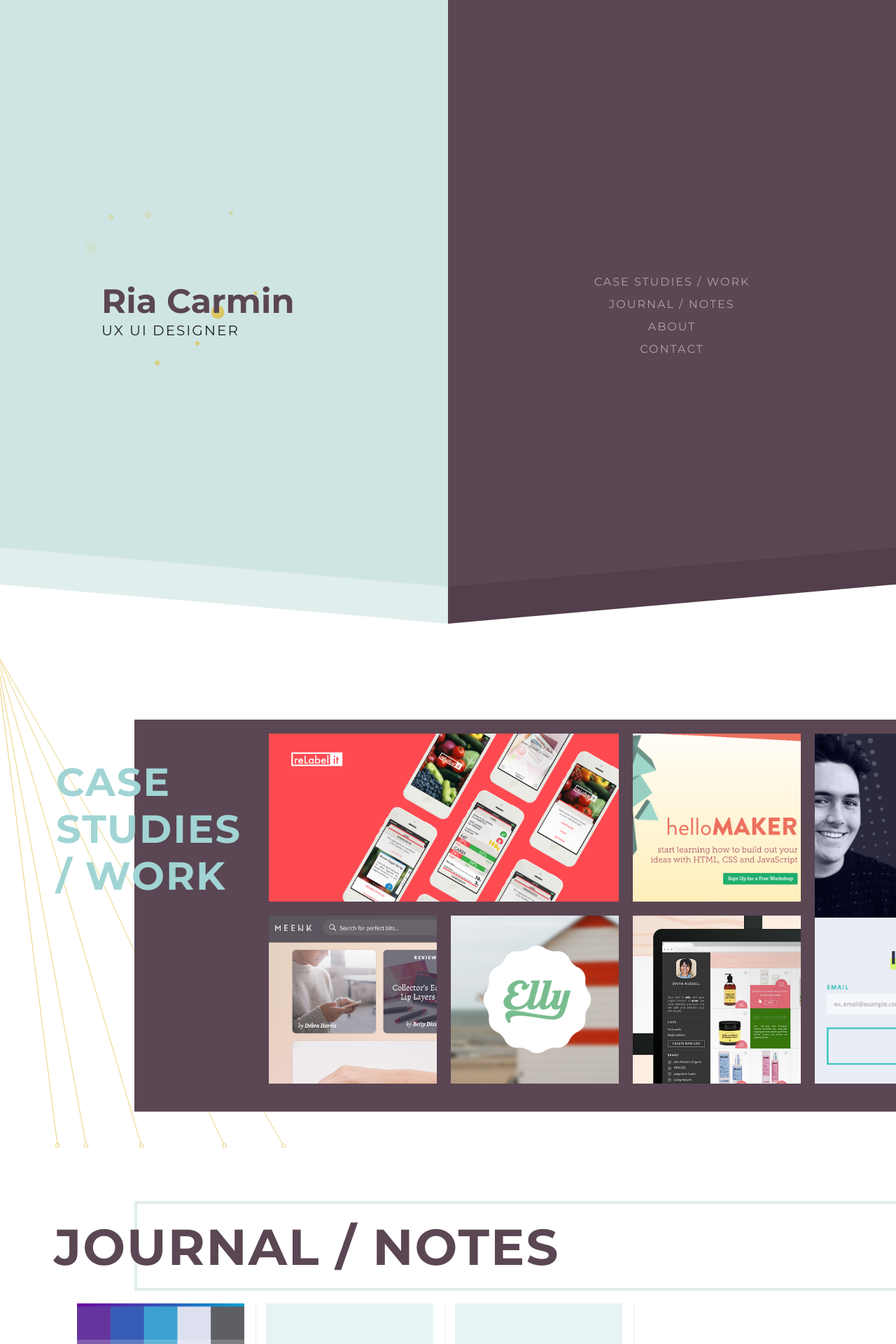
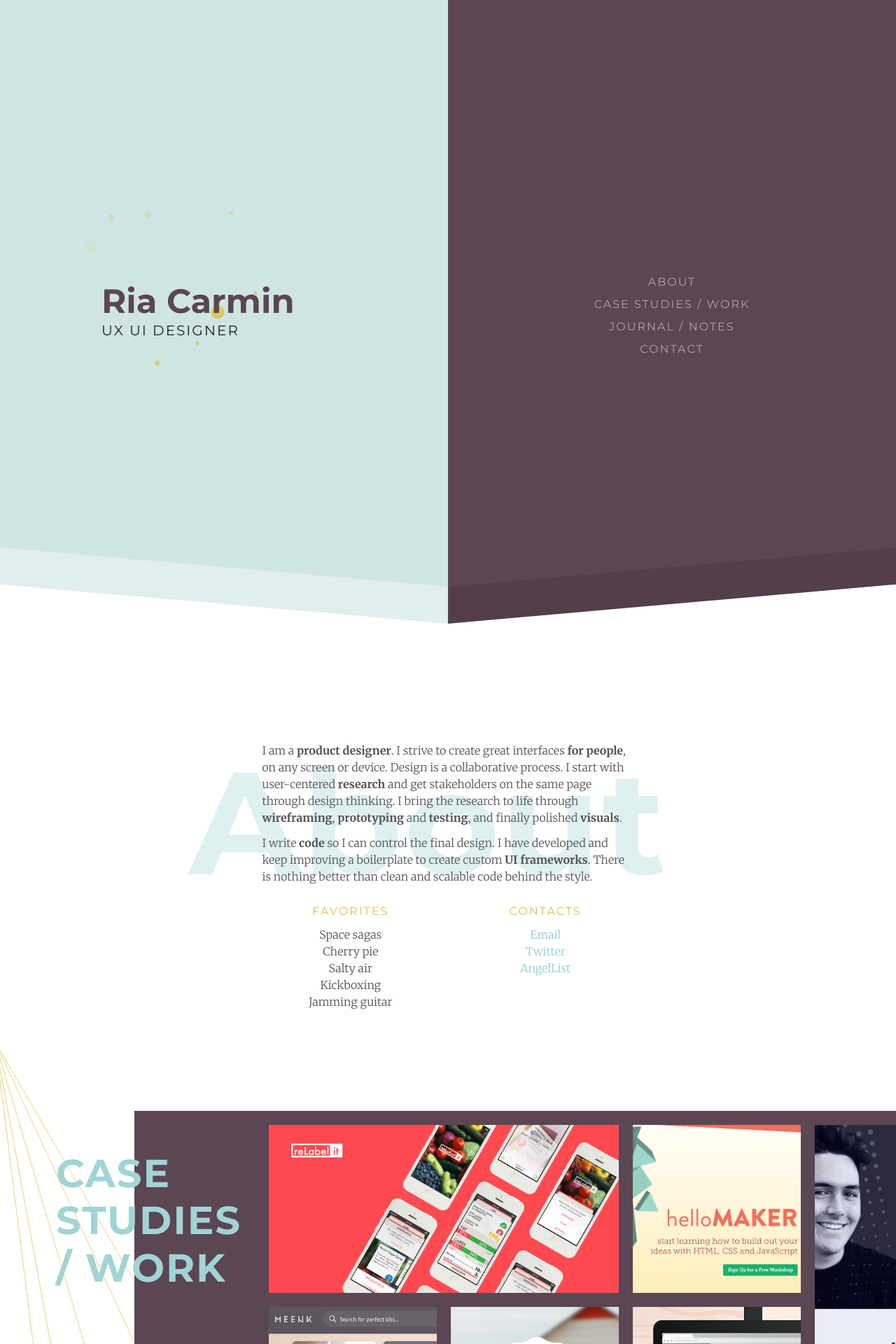
Before and after one commit to peterwiebe/riacarmin, a Jekyll site: the page built from index.html, in a window 1280 px wide. Shown: the top 1920 px of the page at 70% size. Built offline with Jekyll 4.4.1, drawn with Linux system fonts in a browser that asks for light colours; a style sheet for code colours, icons or effects is not loaded; some of the changed text lies outside the part shown.

Commit message:
New About section

```diff
--- a/_sass/modules/_about.scss
+++ b/_sass/modules/_about.scss
@@ -12,59 +12,39 @@
   ul {
     margin-bottom: 1em;
   }
-  &__decorative-top {
-    margin-top: 8em;
-    position: relative;
-    height: em(80);
-    background-color: transparentize(map-get($accent-colors, dark), .4);
-    &::after {
-      content: '';
-      position: absolute;
-      width: 100%;
-      height: em(40);
-      background-color: transparentize(map-get($accent-colors, dark), .4);
-      bottom: 0;
+  &__main {
+    padding: 2em 0;
+    @include media($medium-screen-up) {
+      padding: 8em 0 0 0;
     }
-  }
-  &__decorative-bottom {
-    position: relative;
-    height: em(80);
-    background-color: map-get($accent-colors, dark);
-    &::after {
-      content: '';
-      position: absolute;
-      width: 100%;
-      height: em(40);
-      background-color: darken(map-get($accent-colors, dark), 3%);
-      bottom: 0;
-    }
-  }
-  &__main {
-    position: relative;
-    background-color: lighten(map-get($accent-colors, dark), 3%);
-    padding: em(80) 0;
   }
   &__inner {
     z-index: 10;
+    position: relative;
     @include span-columns(12);
     @include media($medium-screen-up){
       @include span-columns(6);
       @include shift(3);
     }
     margin-top: 2em;
-    color: $white;
   }
   &__column {
     margin-top: 1em;
     @include span-columns(6);
     @include media($medium-screen-up) {
       @include span-columns(3 of 6);
-    };
+    }
   }
-  &__link {
-    color: transparentize(white,.5);
-    &:hover {
-      color: $white;
+  &__title {
+    color: map-get($accent-colors, primary);
+    @include media($medium-screen-up) {
+      font-size: 13em;
+      text-transform: capitalize;
+      opacity: .28;
+      position: absolute;
+      z-index: -1;
+      top: -.05em;
+      left: -.5em;
     }
   }
 }
--- a/index.html
+++ b/index.html
@@ -15,16 +15,49 @@ excerpt: I am a product designer. I strive to create great interfaces for people
     <div class="cover__skewed cover__skewed--left-2">&nbsp;</div>
   </div><div class="cover__right-column">
     <ul class="cover__navigation">
+      <li class="cover__navigation-item"><a class="smoothScroll" href="#about">About</a></li>
       <li class="cover__navigation-item"><a class="smoothScroll" href="#work">Case Studies / Work</a></li>
       <li class="cover__navigation-item"><a class="smoothScroll" href="#journal">Journal / Notes</a></li>
-      <li class="cover__navigation-item"><a class="smoothScroll" href="#about">About</a></li>
-      <li class="cover__navigation-item"><a class="smoothScroll" href="#about">Contact</a></li>
+      <li class="cover__navigation-item"><a href="mailto:ria.carmin@gmail.com" target="_blank">Contact</a></li>
     </ul>
     <div class="cover__skewed cover__skewed--right-1">&nbsp;</div>
     <div class="cover__skewed cover__skewed--right-2">&nbsp;</div>
   </div>
 </section>
 <!-- COVER: End -->
+
+<!-- ABOUT: Start -->
+<section class="about" id="about">
+  <main class="about__main">
+    <div class="container mobile-container">
+      <div class="about__inner">
+        <h2 class="about__title">About</h2>
+        <p>I am a <strong>product designer</strong>. I strive to create great interfaces <strong>for people</strong>, on any screen or device. Design is a collaborative process. I start with user-centered <strong>research</strong> and get stakeholders on the same page through design thinking. I bring the research to life through <strong>wireframing</strong>, <strong>prototyping</strong> and <strong>testing</strong>, and finally polished <strong>visuals</strong>.</p>
+        <p>I write <strong>code</strong> so I can control the final design. I have developed and keep improving a boilerplate to create custom <strong>UI frameworks</strong>. There is nothing better than clean and scalable code behind the style.</p>
+        <div class="about__column">
+          <h3>Favorites</h3>
+          <ul>
+            <li>Space sagas</li>
+            <li>Cherry pie</li>
+            <li>Salty air</li>
+            <li>Kickboxing</li>
+            <li>Jamming guitar</li>
+          </ul>
+        </div>
+        <div class="about__column">
+          <h3>Contacts</h3>
+          <ul>
+            <li><a href="mailto:ria.carmin@gmail.com">Email</a></li>
+            <li><a href="https://twitter.com/riacarmin" target="_blank">Twitter</a></li>
+            <li><a href="https://angel.co/riacarmin" target="_blank">AngelList</a></li>
+            <!-- <li><a href="" class="about__link">Exposure</a></li> -->
+          </ul>
+        </div>
+      </div>
+    </div>
+  </main>
+</section>
+<!-- ABOUT: End -->
 
 <!-- WORK: Start -->
 <section class="work" id="work">
@@ -152,39 +185,4 @@ excerpt: I am a product designer. I strive to create great interfaces for people
 <!-- JOURNAL: End -->
 
 
-<!-- ABOUT: Start -->
-<section class="about" id="about">
-  <div class="about__decorative-top">
-  </div>
-  <main class="about__main">
-    <div class="container mobile-container">
-      <div class="about__inner">
-        <p>I am a product designer. I strive to create great interfaces for people, on any screen or device. Design is a collaborative process. I start with user-centered research and get stakeholders on the same page through design thinking. I bring the research to life through wireframing, prototyping and testing, and finally polished visuals.</p>
-        <p>I write code so I can control the final design. I have developed and keep improving a boilerplate to create custom UI frameworks. There is nothing better than clean and scalable code behind the style.</p>
-        <p>Want to talk design? Or front-end? Or new innovative approaches to web and mobile UI? Shoot me an email.</p>
-        <div class="about__column">
-          <h3>Favorites</h3>
-          <ul>
-            <li>Space sagas</li>
-            <li>Cherry pie</li>
-            <li>Salty air</li>
-            <li>Kickboxing</li>
-            <li>Jamming guitar</li>
-          </ul>
-        </div>
-        <div class="about__column">
-          <h3>Contacts</h3>
-          <ul>
-            <li><a href="mailto:ria.carmin@gmail.com" class="about__link">Email</a></li>
-            <li><a href="https://twitter.com/riacarmin" class="about__link" target="_blank">Twitter</a></li>
-            <li><a href="https://www.linkedin.com/in/riacarmin" class="about__link" target="_blank">LinkedIn</a></li>
-            <li><a href="https://angel.co/riacarmin" class="about__link" target="_blank">AngelList</a></li>
-            <!-- <li><a href="" class="about__link">Exposure</a></li> -->
-          </ul>
-        </div>
-      </div>
-    </div>
-  </main>
-  <div class="about__decorative-bottom"></div>
-</section>
-<!-- ABOUT: End -->
+{% include footer.html %}
```
Also changed, not shown: 2 other files.
